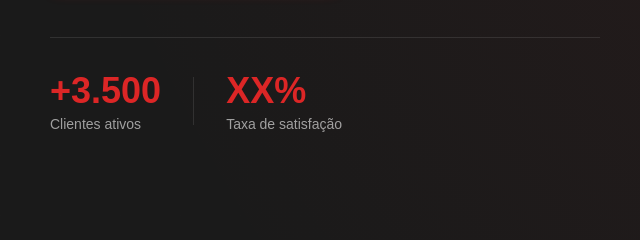
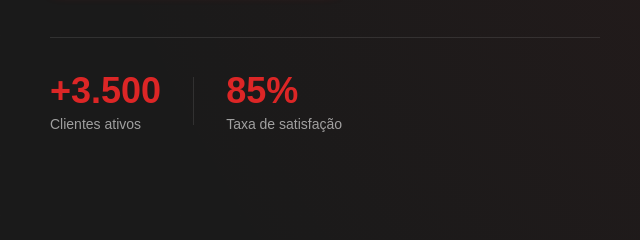
Before and after one commit to oromolloy/novo-consultoria, a plain HTML site: page index.html in a window 1280 px wide. Shown: the part 4392-4632 px from the top of the page, 0-640 px from the left. Drawn offline with nearby package versions, Linux system fonts and the light colour scheme.

Commit message:
add dados

```diff
--- a/index.html
+++ b/index.html
@@ -352,7 +352,7 @@
                             </div>
                             <div class="method__statDivider"></div>
                             <div class="method__stat">
-                                <p class="method__statNumber">XX%</p>
+                                <p class="method__statNumber">85%</p>
                                 <p class="method__statLabel">Taxa de satisfação</p>
                             </div>
                         </div>
```
Lines whose indentation alone changed are shown as unchanged.
